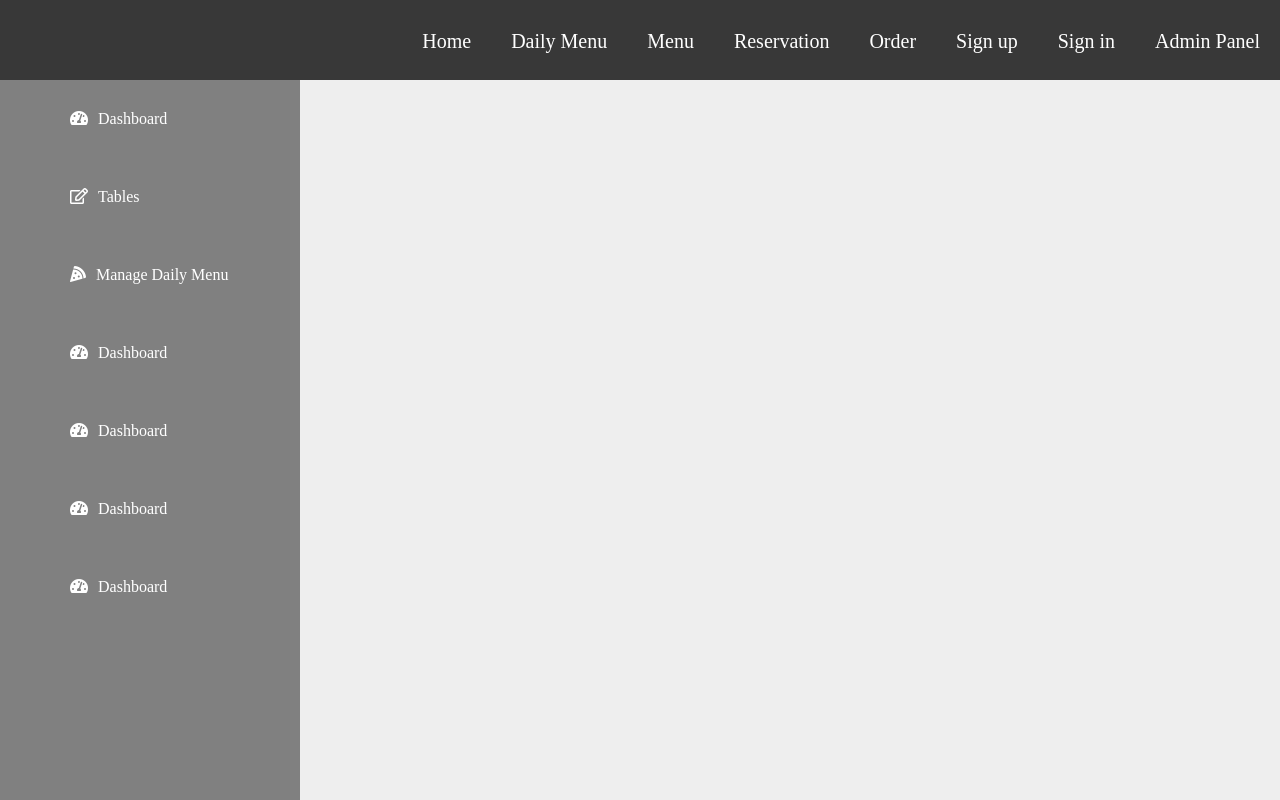
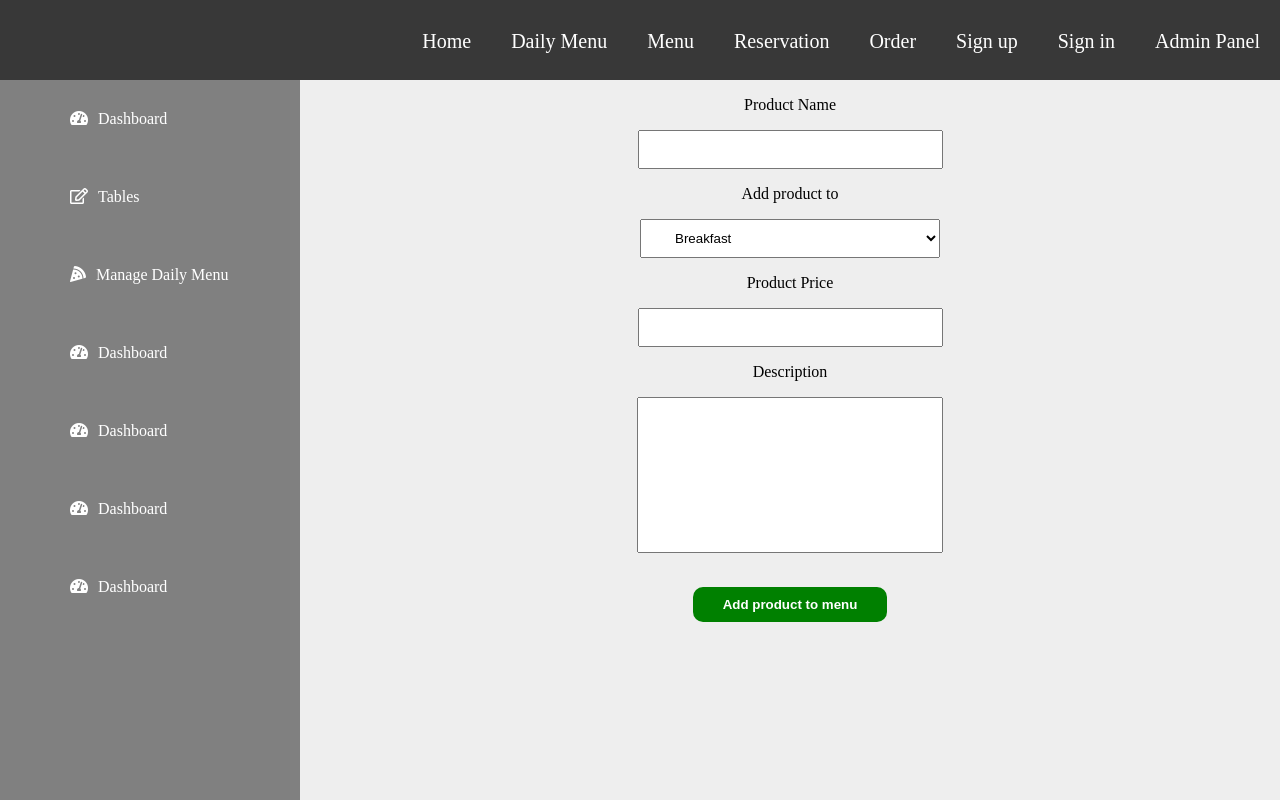
Before and after one commit to EmanuilM/Tasty, a React (Create React App) app in the folder client/: page /admin-panel/daily-menu/product/create in a window 1280 px wide. Shown: the top 800 px of the page. Built offline with nearby package versions, Linux system fonts and the light colour scheme; a web font is replaced by a local one.

Commit message:
create add product to daily menu page

```diff
--- a/client/src/components/AdminPanel/AddProductToMenu/AddProductToMenu.css
+++ /dev/null
@@ -1,17 +0,0 @@
-.admin-page-create-product-wrapper {
-    width: 100%;
-}
-
-.admin-page-create-product-inputs {
-    text-align: center;
-}
-
-.admin-page-create-product-inputs input {
-    padding: 10px 30px;
-    width: 241px;
-}
-
-.admin-page-create-product-inputs select {
-    padding: 10px 30px;
-    width: 300px;
-}
--- a/client/src/components/AdminPanel/AddProductToMenu/AddProductToMenu.js
+++ /dev/null
@@ -1,29 +0,0 @@
-import './AddProductToMenu.css';
-
-const AddProductToMenu = () => {
-    return (
-        <section className="admin-page-create-product-wrapper">
-            <div className="admin-page-create-product-inputs">
-            <p>Product Name</p>
-            <input type="text" />
-            <p>Add product to</p>
-            <select>
-                <option>Daily menu</option>
-                <option>Main menu</option>
-                <option>Order menu</option>
-            </select>
-            <p>Product Category</p>
-            <select>
-                <option>Category 1</option>
-                <option>Category 2</option>
-                <option>Category 3</option>
-            </select>
-            <p>Product Price</p>
-            <input type="number" />
-            </div>
-
-        </section>
-    )
-}
-
-export default AddProductToMenu;
--- a/client/src/components/AdminPanel/AdminPanel.js
+++ b/client/src/components/AdminPanel/AdminPanel.js
@@ -7,7 +7,7 @@ import TableDetails from './Tables/TableDetails/TableDetails';
 import ManageTables from './Tables/ManageTables/ManageTables';
 import CreateTable from './Tables/CreateTable/CreateTable';
 import ManageDailyMenu from './ManageDailyMenu/ManageDailyMenu';
-import AddProductToMenu from './AddProductToMenu/AddProductToMenu';
+import AddProductToMenu from './ManageDailyMenu/AddProductToDailyMenu/AddProductToDailyMenu';
 
 const AdminPanel = () => {
     return (
@@ -22,7 +22,7 @@ const AdminPanel = () => {
             <Route path="/admin-panel/tables/details/:tableID" component={TableDetails} />
             <Route path="/admin-panel/tables/manage/:tableID" component={ManageTables} />
             <Route path="/admin-panel/manage/daily-menu" component={ManageDailyMenu} />
-            <Route path="/admin-panel/products/create" component={AddProductToMenu} />
+            <Route path="/admin-panel/daily-menu/product/create" component={AddProductToMenu} />
 
             </Switch>
             </section>
--- /dev/null
+++ b/client/src/components/AdminPanel/ManageDailyMenu/AddProductToDailyMenu/AddProductToDailyMenu.css
@@ -0,0 +1,35 @@
+.admin-page-daily-menu-add-product {
+    width: 100%;
+}
+
+.admin-page-daily-menu-create-product-inputs {
+    text-align: center;
+}
+
+.admin-page-daily-menu-create-product-inputs input {
+    padding: 10px 30px;
+    width: 241px;
+}
+
+.admin-page-daily-menu-create-product-inputs select {
+    padding: 10px 30px;
+    width: 300px;
+}
+
+.daily-menu-add-product-button-wrapper {
+    text-align: center;
+}
+
+.daily-menu-add-product-button-wrapper button {
+    margin-top: 30px;
+    padding: 10px 30px;
+    border: none;
+    background: green;
+    border-radius: 10px;
+    color: white;
+    font-weight: bold;
+}
+
+.daily-menu-add-product-button-wrapper button:hover {
+    background: rgb(17, 160, 17);
+}
--- /dev/null
+++ b/client/src/components/AdminPanel/ManageDailyMenu/AddProductToDailyMenu/AddProductToDailyMenu.js
@@ -0,0 +1,36 @@
+import './AddProductToDailyMenu.css';
+
+const AddProductToDailyMenu = () => {
+    return (
+        <section className="admin-page-daily-menu-add-product">
+            <div className="admin-page-daily-menu-create-product-inputs">
+                <div className="daily-menu-product-name">
+                    <p>Product Name</p>
+                    <input type="text" />
+                </div>
+
+                <div className="daily-menu-product-category">
+                    <p>Add product to</p>
+                    <select>
+                        <option>Breakfast</option>
+                        <option>Lunch</option>
+                        <option>Dinner</option>
+                    </select>
+                </div>
+                <div className="daily-menu-product-price">
+                    <p>Product Price</p>
+                    <input type="number" />
+                </div>
+                <div className="daily-menu-product-description">
+                    <p>Description</p>
+                    <textarea cols="70" rows="10" style={{resize : "none" , width : "300px"}}></textarea>
+                </div>
+            </div>
+            <div className="daily-menu-add-product-button-wrapper">
+            <button>Add product to menu</button>
+            </div>
+        </section>
+    )
+}
+
+export default  AddProductToDailyMenu;
--- a/client/src/components/AdminPanel/ManageDailyMenu/ManageDailyMenu.js
+++ b/client/src/components/AdminPanel/ManageDailyMenu/ManageDailyMenu.js
@@ -13,7 +13,7 @@ const ManageDailyMenu = () => {
 
             <section className="manage-breakfast-daily-menu">
                 <div className="admin-page-manage-daily-menu-add-product-button-wrapper">
-                    <Link to="/admin-panel/products/create">
+                    <Link to="/admin-panel/daily-menu/product/create">
                     <button>Add product</button>
                     </Link>
                 </div>
```
